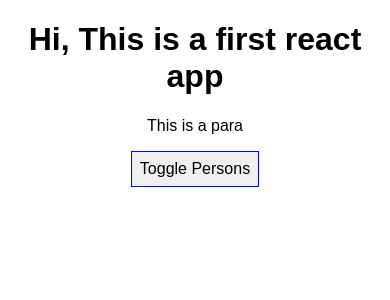
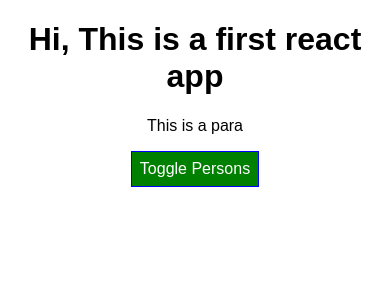
Before and after one commit to iravishah/learn-react, a React (Create React App) app: page / in a window 390 px wide. Shown: the top 300 px of the page. Built offline with nearby package versions, Linux system fonts and the light colour scheme.

Commit message:
how to use media query in line css

```diff
--- a/package.json
+++ b/package.json
@@ -3,6 +3,7 @@
   "version": "0.1.0",
   "private": true,
   "dependencies": {
+    "radium": "^0.23.0",
     "react": "^16.2.0",
     "react-dom": "^16.2.0",
     "react-scripts": "1.1.1"
--- a/src/App.css
+++ b/src/App.css
@@ -1,3 +1,11 @@
 .App {
   text-align: center;
 }
+
+.red {
+  color: red;
+}
+
+.bold {
+  font-weight: bold;
+}
--- a/src/App.js
+++ b/src/App.js
@@ -11,6 +11,7 @@
 */
 
 import React, { Component } from 'react';
+import Radium, { StyleRoot } from 'radium';
 import './App.css';
 import Person from './Person/Person';
 
@@ -86,11 +87,16 @@
   render() {
 
     const style = {
-      backGroundColor: 'white',
+      backgroundColor: 'green',
+      color: 'white',
       font: 'inherit',
       border: '1px solid blue',
       padding: '8px',
-      cursor: 'pointer'
+      cursor: 'pointer',
+      ':hover': {
+        backgroundColor: 'lightgreen',
+        color: 'black'
+      }
     };
 
     let persons = null;
@@ -111,12 +117,29 @@
           }
         </div>
       )
+
+      style.backgroundColor = 'red';
+      style[':hover'] = {
+        backgroundColor: 'pink',
+        color: 'black'
+      }
     }
 
+    let classes = [];
+    if (this.state.persons.length <=2) {
+      classes.push('red');
+    }
+    if (this.state.persons.length <= 1) {
+      classes.push('bold');
+    }
+
+    classes = classes.join(' ');
+
     return (
+      <StyleRoot>
       <div className="App">
         <h1> Hi, This is a first react app </h1>
-        <p> This is a para </p>
+        <p className = { classes }> This is a para </p>
         <button
           style = { style }
           onClick = {this.togglePersonsHandler }> Toggle Persons </button>
@@ -124,8 +147,9 @@
          persons
         }
       </div>
+      </StyleRoot>
     );
   }
 }
 
-export default App;
+export default Radium(App);
--- a/src/Person/Person.js
+++ b/src/Person/Person.js
@@ -1,10 +1,18 @@
 import React from 'react';
+import Radium from 'radium';
 
 import './Person.css'
 
 const person = (props) => {
+
+    const style = {
+        '@media (min-width: 500px)': {
+            width: '450px'
+        }
+    }
+
     return (
-        <div className = 'Person'>
+        <div className = 'Person' style = { style }>
             <p onClick = { props.click }>Hi! This is {props.name} and my age is {props.age}</p>
             <p>{props.children}</p>
             <input type = 'text' onChange={props.changed} value = {props.name} />
@@ -12,4 +20,4 @@
     )
 }
 
-export default person;
+export default Radium(person);
```
Also changed, not shown: 1 other file (tests, documents, lock files or other folders).
